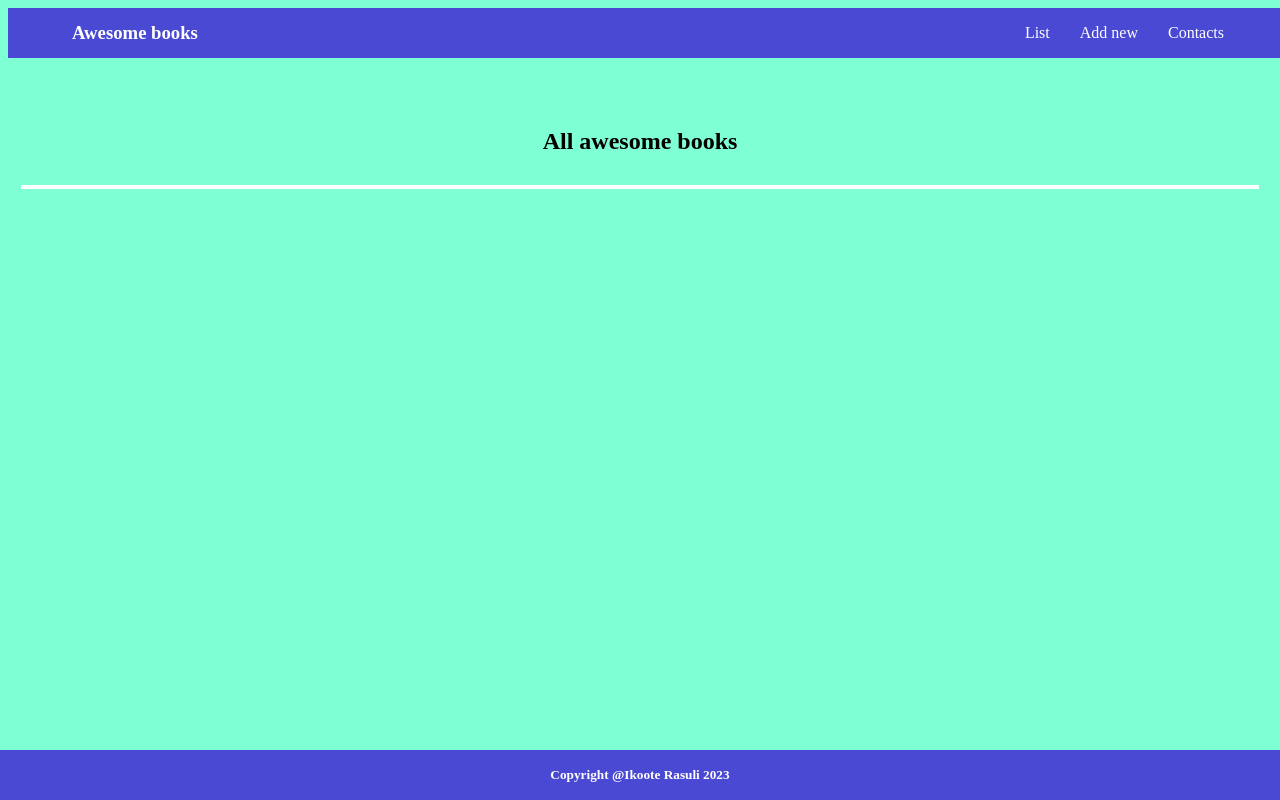
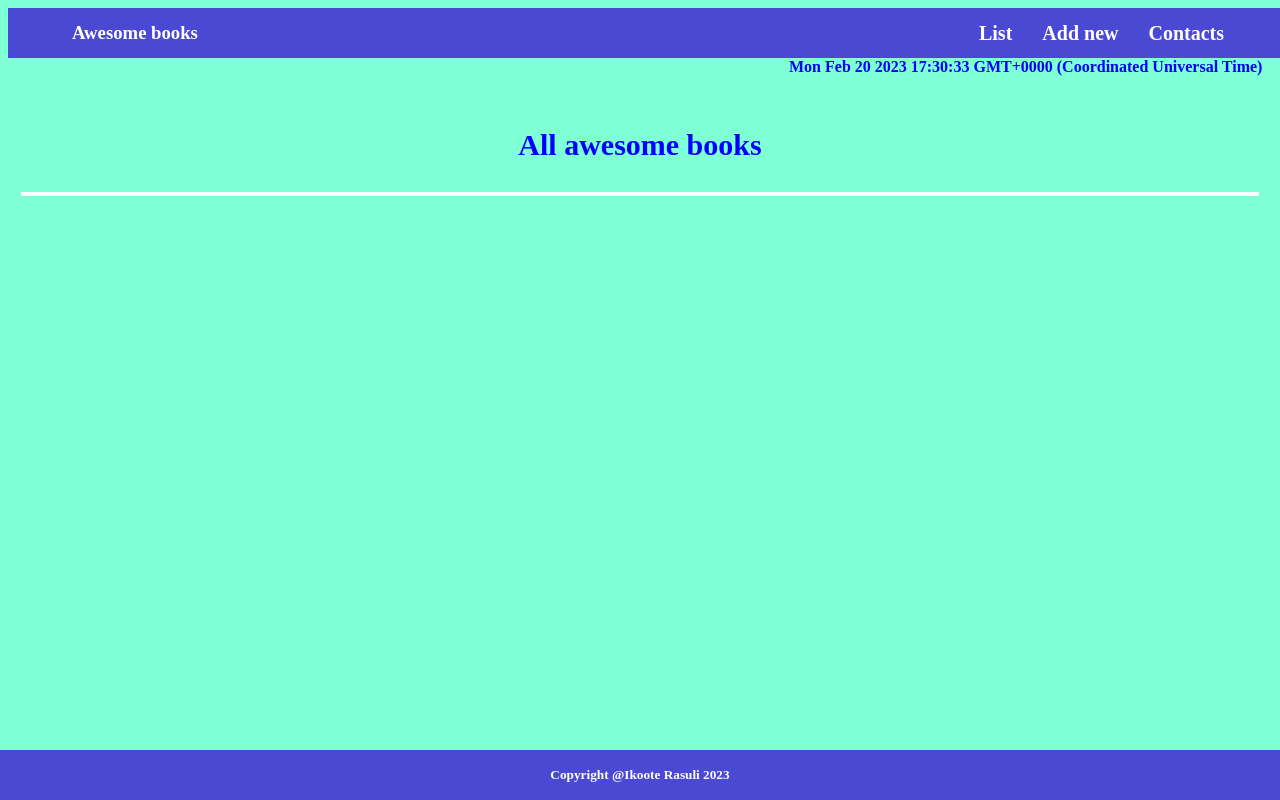
Before and after one commit to ikoote1/Awesome-books-ES6, a website with bundled scripts: page index.html in a window 1280 px wide. Built offline with nearby package versions, Linux system fonts and the light colour scheme.

Commit message:
Added time

```diff
--- a/index.css
+++ b/index.css
@@ -47,6 +47,12 @@ body {
   .nav-list li {
     cursor: pointer;
     color: #fff;
+  }
+  .date{
+    float: right;
+    font-weight: 700;
+    color: blue;
+    margin-right: 2%;
   }
 
   tr {
@@ -118,6 +124,9 @@ body {
 
   h2 {
     text-align: center;
+    color: blue;
+    font-weight: 800;
+    font-size: 30px;
   }
   .title,.author{
     height: 35px;
@@ -131,6 +140,7 @@ body {
     height: 35px;
     background-color: orange;
     border-color: white;
+    color: white;
   }
 
   /* contact section */
@@ -152,6 +162,11 @@ body {
   .contact-paragraph {
     margin-top: 50px;
     margin-left: 30%;
+  }
+  p,ul>li{
+    color: blue;
+    font-weight: 700;
+    font-size: 20px;
   }
 
   .contact-list {
--- a/index.js
+++ b/index.js
@@ -1,6 +1,7 @@
 import Book from './modules/book.js'
 import { nevigateTo } from './modules/navigate.js';
 import { Store } from './modules/store.js';
+import { date } from './modules/date.js';
 
 class UI {
   static displayBooks() {
@@ -65,3 +66,4 @@ document.querySelector('.table-body').addEventListener('click', (e) => {
 
 //navigating through the application
   nevigateTo();
+  date();
--- /dev/null
+++ b/modules/date.js
@@ -0,0 +1,4 @@
+export function date(){
+    const dt = Date()
+    document.querySelector('.date').innerHTML = dt;
+}
--- a/package.json
+++ b/package.json
@@ -19,5 +19,8 @@
   "homepage": "https://github.com/ikoote1/Awesome-books-ES6#readme",
   "devDependencies": {
     "hint": "^7.1.3"
+  },
+  "dependencies": {
+    "luxon": "^3.2.1"
   }
 }
```
Also changed, not shown: index.html (+2 -0 lines), 1 other file.
